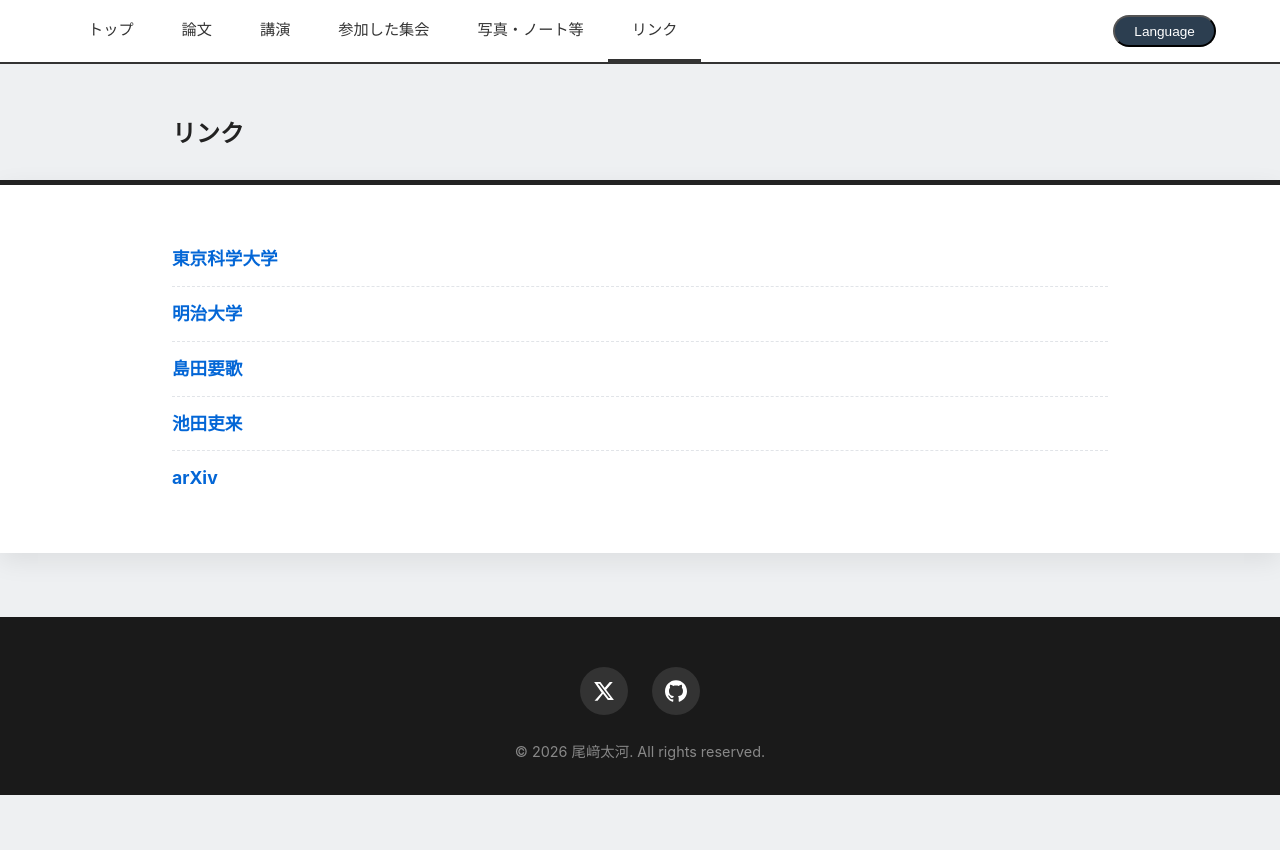
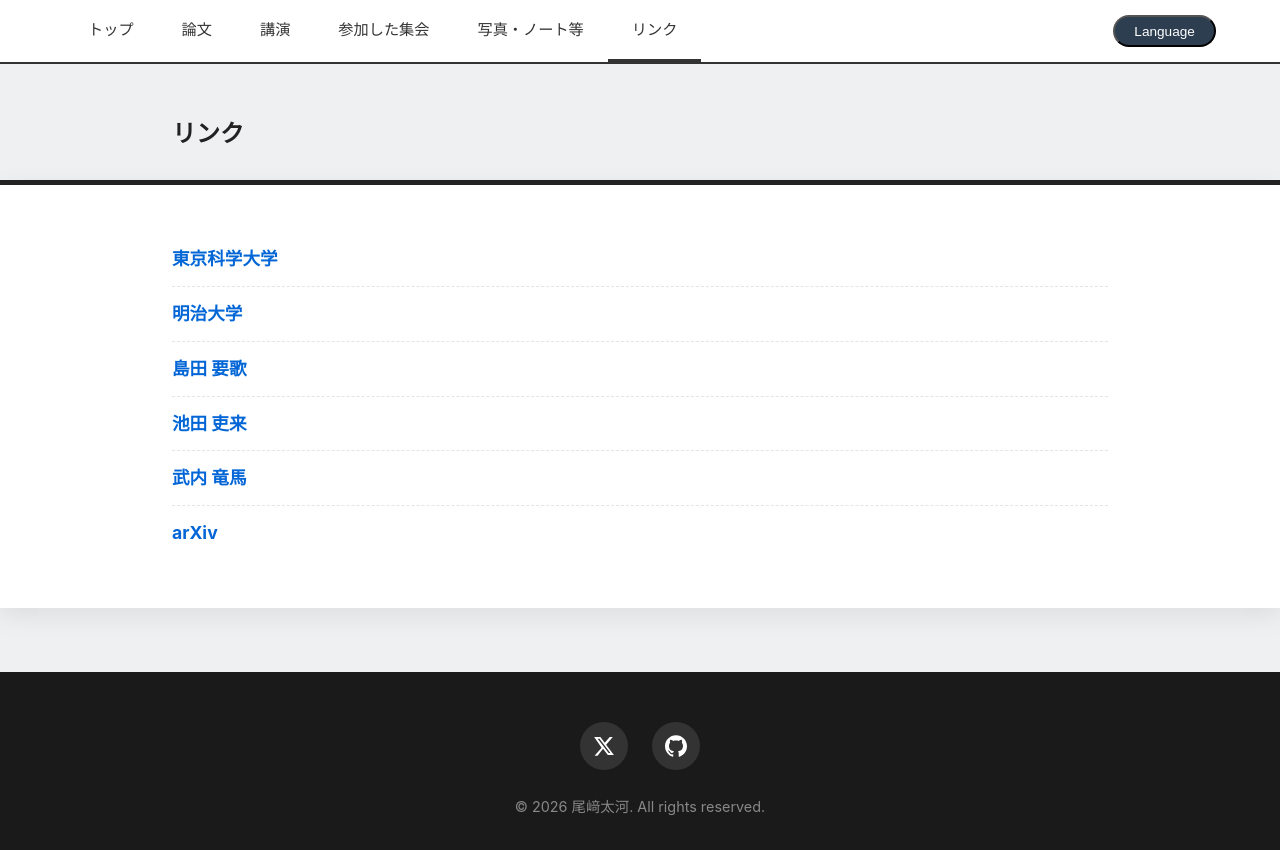
Before and after one commit to Varphiaaa/my-website_new, a Jekyll site: the page built from links.html, in a window 1280 px wide. Shown: the part 350-1200 px from the top of the page. Built offline with Jekyll 4.4.1, drawn with Linux system fonts in a browser that asks for light colours; before the commit the page ends 1145 px from its top, so only the background shows below that.

Commit message:
Update links.html

```diff
--- a/links.html
+++ b/links.html
@@ -25,14 +25,20 @@ title: リンク
       </li>
       <li class="link-item">
         <a href="https://five-category.github.io/" target="_blank">
-          <span class="lang-ja">島田要歌</span>
+          <span class="lang-ja">島田 要歌</span>
           <span class="lang-en">Kanau Shimada</span>
         </a>
       </li>
       <li class="link-item">
         <a href="https://rirai.ikura-home.com/" target="_blank">
-          <span class="lang-ja">池田吏来</span>
+          <span class="lang-ja">池田 吏来</span>
           <span class="lang-en">Rirai Ikeda</span>
+        </a>
+      </li>
+      <li class="link-item">
+        <a href="https://ryomataketake.github.io/" target="_blank">
+          <span class="lang-ja">武内 竜馬</span>
+          <span class="lang-en">Ryoma Takeuchi</span>
         </a>
       </li>
       <li class="link-item">
```
